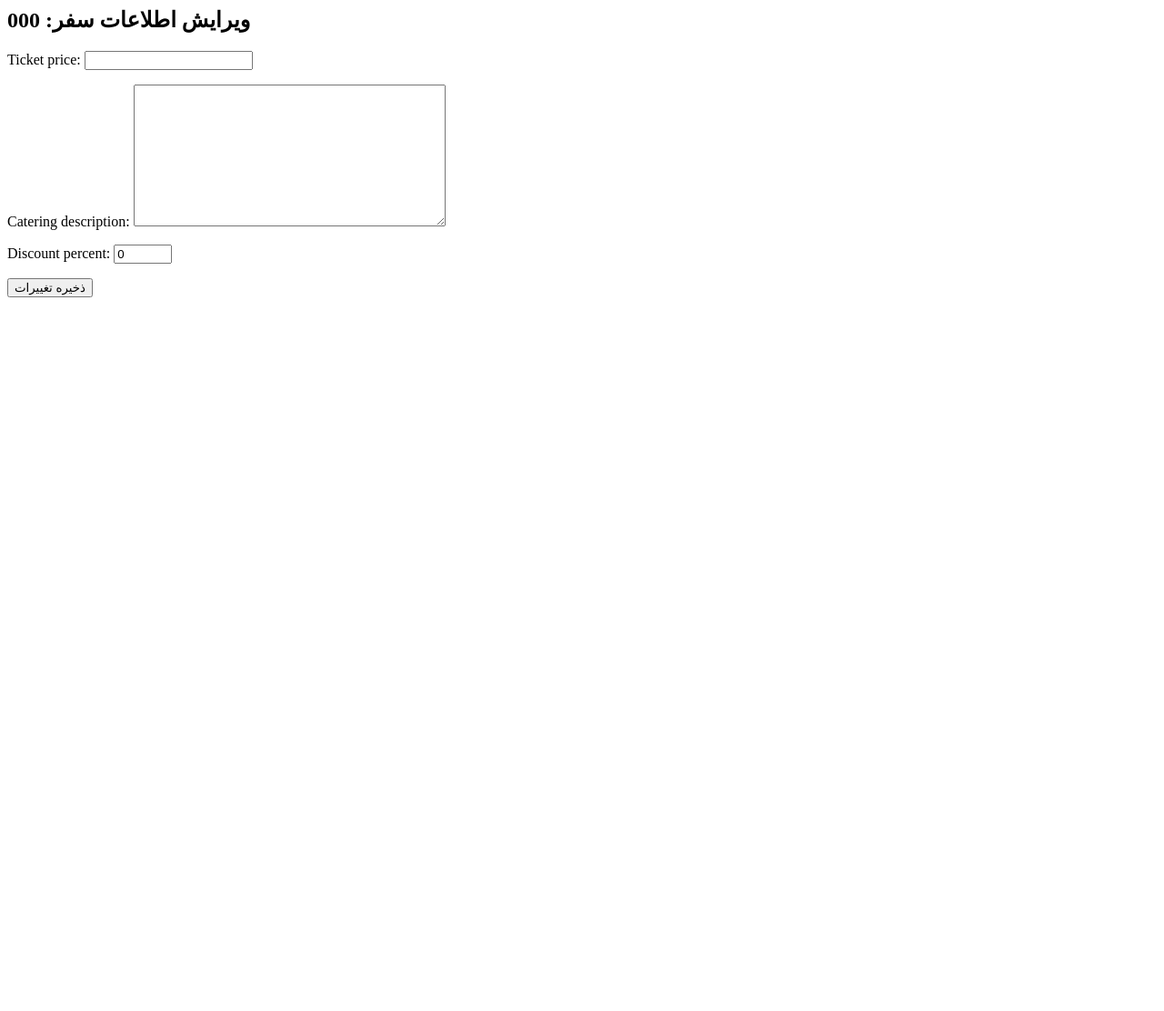
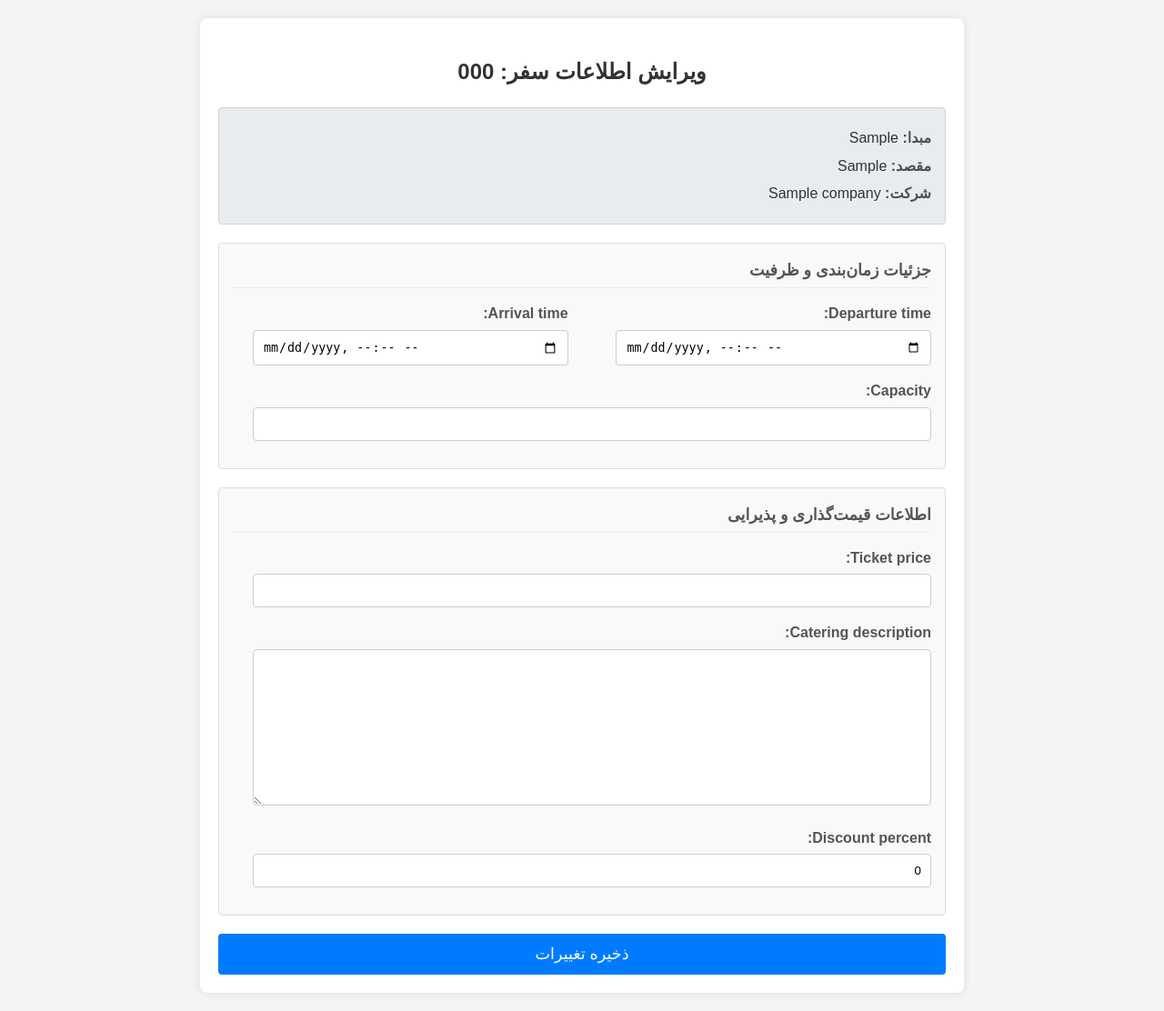
Before and after one commit to reza81GHOLAMi/Train-ticket-reservation-system, a Django app: template templates/seller_edit_trip.html in a window 1280 px wide. Shown: the whole page at 91% size. Before the commit the page ends 327 px from the top, so only its background shows below. Run offline with Django 4.2, Linux system fonts and the light colour scheme; the template is opened without the code that fills it: values that come from a table or form of the project are taken from there, others are empty; tables that the repository leaves empty hold one stand-in row (values such as "Sample post"); parts of the project's set-up code (start-up, migrations or seed data) failed here and were passed over.

Commit message:
feat: Enhance seller trip editing functionality and UI
This commit introduces a more comprehensive and user-friendly interface for sellers to edit trip details.

Key changes include:
- Updated `SellerTripEditForm` to include fields: `departure_time`, `arrival_time`, `capacity`, `ticket_price`, `catering_description`, and `discount_percent`.
- Added validation to `SellerTripEditForm` to ensure logical date/time inputs and future departure times.
- Revamped `seller_edit_trip.html` template:
    - Displays non-editable trip information (origin, destination, company) for context.
    - Manually renders form fields for better layout control.
    - Includes labels and error message display for each field.
- Moved CSS from inline to an external stylesheet (`booking/static/css/forms.css`) for better organization and applied styling for a cleaner look.
- Verified that the `seller_edit_trip_view` correctly handles the updated form and data.
- Confirmed the existing URL pattern for editing trips is appropriate.

These changes provide sellers with improved capability to manage their trips effectively.

```diff
--- a/booking/forms.py
+++ b/booking/forms.py
@@ -93,7 +93,22 @@ class TripReviewForm(forms.ModelForm):
 class SellerTripEditForm(forms.ModelForm):
     class Meta:
         model = Trip
-        fields = ['ticket_price', 'catering_description', 'discount_percent']
+        fields = ['departure_time', 'arrival_time', 'capacity', 'ticket_price', 'catering_description', 'discount_percent']
         widgets = {
+            'departure_time': forms.DateTimeInput(attrs={'type': 'datetime-local'}),
+            'arrival_time': forms.DateTimeInput(attrs={'type': 'datetime-local'}),
             'discount_percent': forms.NumberInput(attrs={'min': 0, 'max': 100}),
         }
+
+    def clean(self):
+        cleaned_data = super().clean()
+        departure_time = cleaned_data.get('departure_time')
+        arrival_time = cleaned_data.get('arrival_time')
+
+        if departure_time and departure_time <= timezone.now():
+            raise ValidationError("تاریخ حرکت باید بعد از تاریخ حال حاضر باشد.")
+
+        if departure_time and arrival_time and arrival_time <= departure_time:
+            raise ValidationError("تاریخ رسیدن باید بعد از تاریخ حرکت باشد.")
+
+        return cleaned_data
--- /dev/null
+++ b/booking/static/css/forms.css
@@ -0,0 +1,108 @@
+body {
+  font-family: sans-serif;
+  line-height: 1.6;
+  margin: 0;
+  padding: 20px;
+  background-color: #f4f4f4;
+  color: #333;
+}
+.container {
+  max-width: 800px;
+  margin: auto;
+  background: #fff;
+  padding: 20px;
+  border-radius: 8px;
+  box-shadow: 0 0 10px rgba(0,0,0,0.1);
+}
+h2 {
+  color: #333;
+  text-align: center;
+  margin-bottom: 20px;
+}
+.non-editable-details {
+  background-color: #e9ecef;
+  padding: 15px;
+  margin-bottom: 20px;
+  border-radius: 4px;
+  border: 1px solid #ced4da;
+}
+.non-editable-details p {
+  margin: 5px 0;
+}
+.non-editable-details strong {
+  color: #495057;
+}
+.form-container {
+  /* No specific styles needed if fields are individually styled */
+}
+.form-field-group {
+  margin-bottom: 20px;
+  padding: 15px;
+  border: 1px solid #ddd;
+  border-radius: 4px;
+  background-color: #f9f9f9;
+}
+.form-field-group h3 {
+  margin-top: 0;
+  margin-bottom: 15px;
+  font-size: 1.1em;
+  color: #555;
+  border-bottom: 1px solid #eee;
+  padding-bottom: 5px;
+}
+.form-field {
+  margin-bottom: 15px;
+}
+.form-field label {
+  display: block;
+  margin-bottom: 5px;
+  font-weight: bold;
+  color: #555;
+}
+.form-field input[type="text"],
+.form-field input[type="number"],
+.form-field input[type="datetime-local"],
+.form-field textarea,
+.form-field select {
+  width: calc(100% - 22px); /* Account for padding and border */
+  padding: 10px;
+  border: 1px solid #ccc;
+  border-radius: 4px;
+  box-sizing: border-box;
+}
+.form-field textarea {
+  min-height: 80px;
+  resize: vertical;
+}
+.errorlist {
+  color: #dc3545; /* Red color for errors */
+  list-style-type: none;
+  padding-left: 0;
+  margin-top: 5px;
+  font-size: 0.9em;
+}
+.errorlist li {
+  margin-bottom: 3px;
+}
+.submit-button {
+  display: block;
+  width: 100%;
+  padding: 12px;
+  background-color: #007bff;
+  color: white;
+  border: none;
+  border-radius: 4px;
+  cursor: pointer;
+  font-size: 1.1em;
+  transition: background-color 0.3s ease;
+}
+.submit-button:hover {
+  background-color: #0056b3;
+}
+.datetime-group {
+  display: flex;
+  justify-content: space-between;
+}
+.datetime-group .form-field {
+  width: 48%; /* Adjust as needed for spacing */
+}
--- a/templates/seller_edit_trip.html
+++ b/templates/seller_edit_trip.html
@@ -1,8 +1,79 @@
+{% load static %}
+<!DOCTYPE html>
+<html lang="fa" dir="rtl">
+<head>
+    <meta charset="UTF-8">
+    <meta name="viewport" content="width=device-width, initial-scale=1.0">
+    <title>ویرایش اطلاعات سفر</title>
+    <link rel="stylesheet" href="{% static 'css/forms.css' %}">
+</head>
+<body>
+  <div class="container">
+    <h2>ویرایش اطلاعات سفر: {{ trip.train_number }}</h2>
 
-<h2>ویرایش اطلاعات سفر: {{ trip.train_number }}</h2>
+  <div class="non-editable-details">
+    <p><strong>مبدا:</strong> {{ trip.origin }}</p>
+    <p><strong>مقصد:</strong> {{ trip.destination }}</p>
+    <p><strong>شرکت:</strong> {{ trip.company.name }}</p>
+  </div>
 
-<form method="post">
-  {% csrf_token %}
-  {{ form.as_p }}
-  <button type="submit">ذخیره تغییرات</button>
-</form>
+  <form method="post" class="form-container">
+    {% csrf_token %}
+
+    {% if form.non_field_errors %}
+      <div class="errorlist">
+          {% for error in form.non_field_errors %}
+            <p>{{ error }}</p>
+          {% endfor %}
+      </div>
+    {% endif %}
+
+    <div class="form-field-group">
+      <h3>جزئیات زمان‌بندی و ظرفیت</h3>
+      <div class="datetime-group">
+        <div class="form-field">
+          {{ form.departure_time.label_tag }}
+          {{ form.departure_time }}
+          {{ form.departure_time.errors }}
+        </div>
+
+        <div class="form-field">
+          {{ form.arrival_time.label_tag }}
+          {{ form.arrival_time }}
+          {{ form.arrival_time.errors }}
+        </div>
+      </div>
+
+      <div class="form-field">
+        {{ form.capacity.label_tag }}
+        {{ form.capacity }}
+        {{ form.capacity.errors }}
+      </div>
+    </div>
+
+    <div class="form-field-group">
+      <h3>اطلاعات قیمت‌گذاری و پذیرایی</h3>
+      <div class="form-field">
+        {{ form.ticket_price.label_tag }}
+        {{ form.ticket_price }}
+        {{ form.ticket_price.errors }}
+      </div>
+
+      <div class="form-field">
+        {{ form.catering_description.label_tag }}
+        {{ form.catering_description }}
+        {{ form.catering_description.errors }}
+      </div>
+
+      <div class="form-field">
+        {{ form.discount_percent.label_tag }}
+        {{ form.discount_percent }}
+        {{ form.discount_percent.errors }}
+      </div>
+    </div>
+
+    <button type="submit" class="submit-button">ذخیره تغییرات</button>
+  </form>
+</div>
+</body>
+</html>
```
